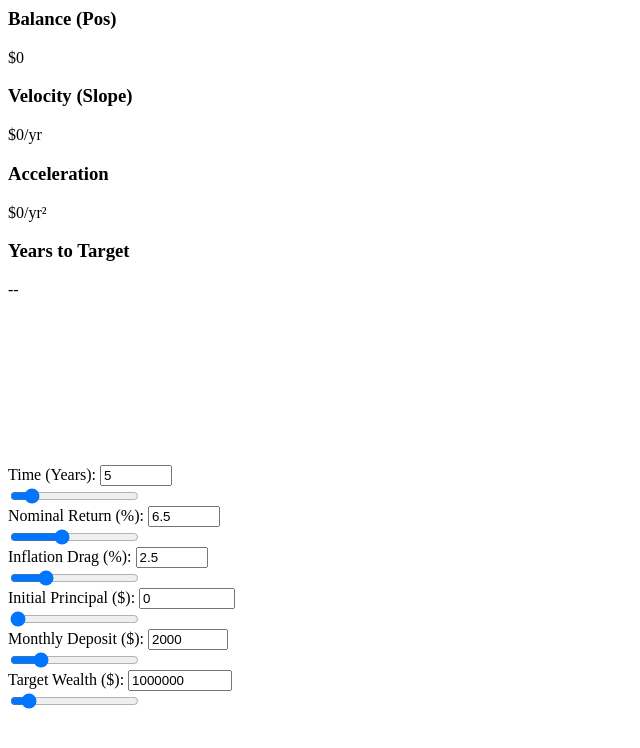
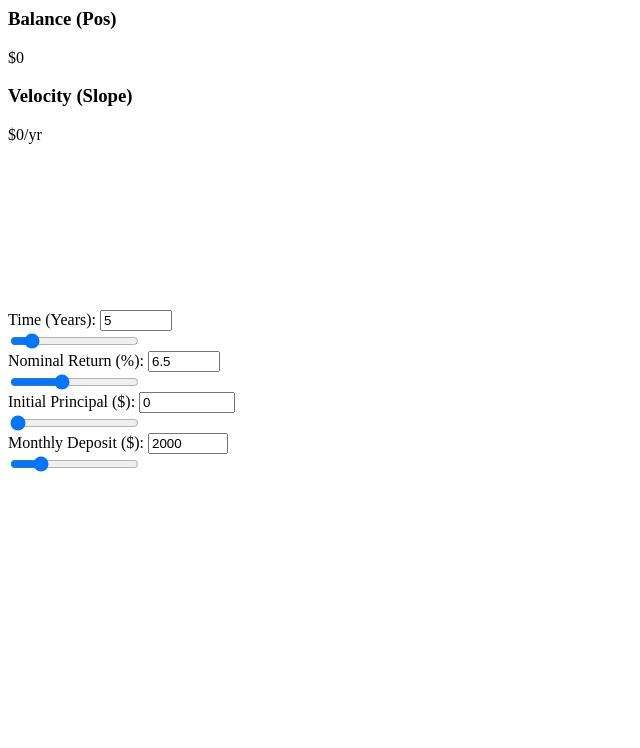
Before and after one commit to shanegus101/Financial-Kinematics-Free, a plain HTML site: page index.html in a window 1280 px wide. Shown: the whole page, without its empty margins (0-640 px from the left). Drawn offline with nearby package versions, Linux system fonts and the light colour scheme.

Commit message:
Update index.html

```diff
--- a/index.html
+++ b/index.html
@@ -7,14 +7,6 @@
         <div class="stat-card">
             <h3>Velocity (Slope)</h3>
             <p id="velDisp" class="color-vel">$0/yr</p>
-        </div>
-        <div class="stat-card">
-            <h3>Acceleration</h3>
-            <p id="accDisp" class="color-acc">$0/yr²</p>
-        </div>
-        <div class="stat-card">
-            <h3>Years to Target</h3>
-            <p id="targetDisp" class="color-target">--</p>
         </div>
     </div>
 
@@ -41,14 +33,6 @@
 
         <div class="slider-box">
             <div class="label-row">
-                <label class="label-text" for="infInput">Inflation Drag (%):</label>
-                <input type="number" id="infInput" class="num-input" min="0" max="10" step="0.1" value="2.5">
-            </div>
-            <input type="range" id="infSlider" min="0" max="10" step="0.1" value="2.5">
-        </div>
-
-        <div class="slider-box">
-            <div class="label-row">
                 <label class="label-text" for="principalInput">Initial Principal ($):</label>
                 <input type="number" id="principalInput" class="num-input" min="0" max="1000000" step="1000" value="0">
             </div>
@@ -62,14 +46,6 @@
             </div>
             <input type="range" id="depositSlider" min="0" max="10000" step="100" value="2000">
         </div>
-
-        <div class="slider-box">
-            <div class="label-row">
-                <label class="label-text" for="targetInput">Target Wealth ($):</label>
-                <input type="number" id="targetInput" class="num-input" min="0" max="10000000" step="10000" value="1000000">
-            </div>
-            <input type="range" id="targetSlider" min="0" max="10000000" step="10000" value="1000000">
-        </div>
     </div>
 </div>
 
```
